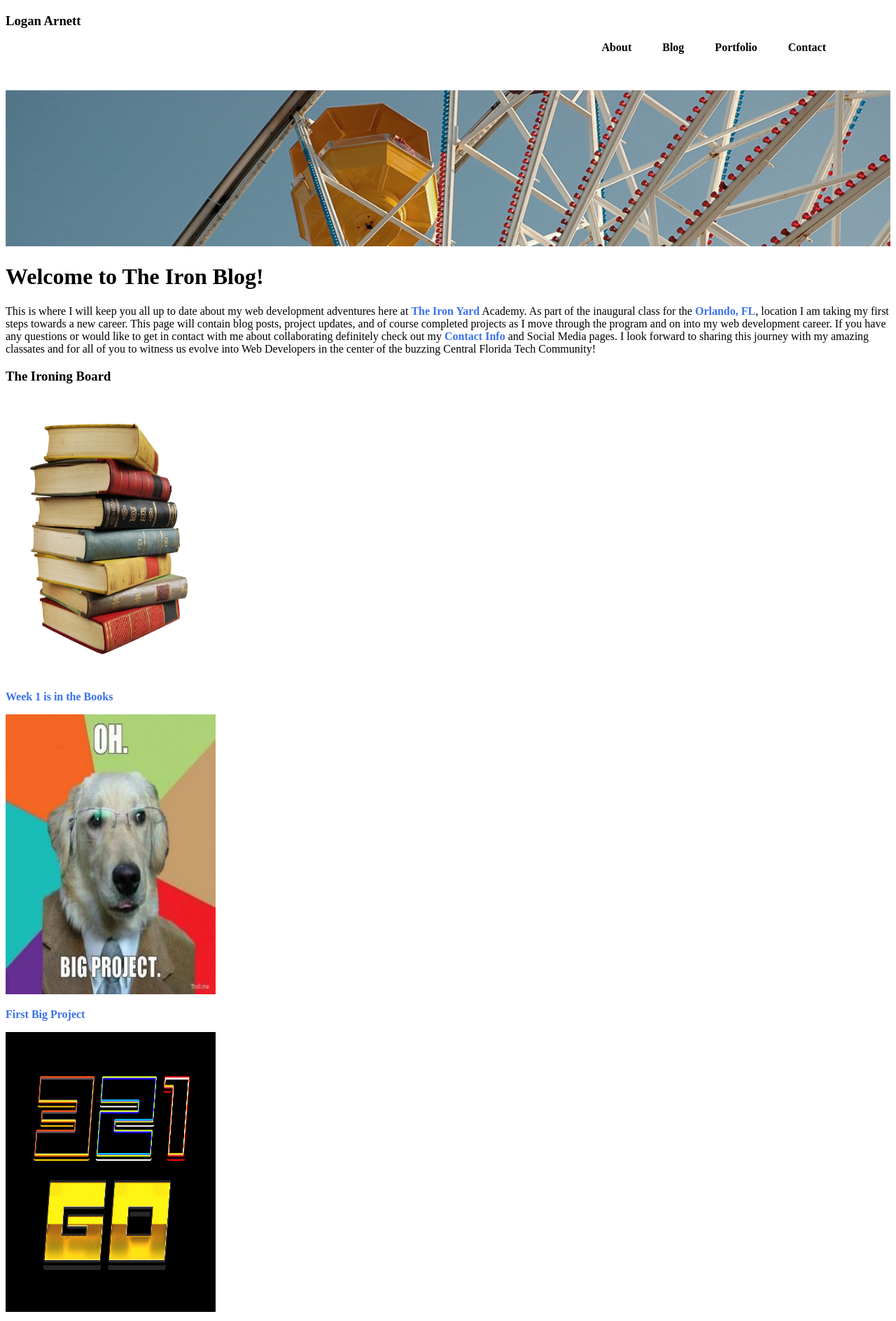
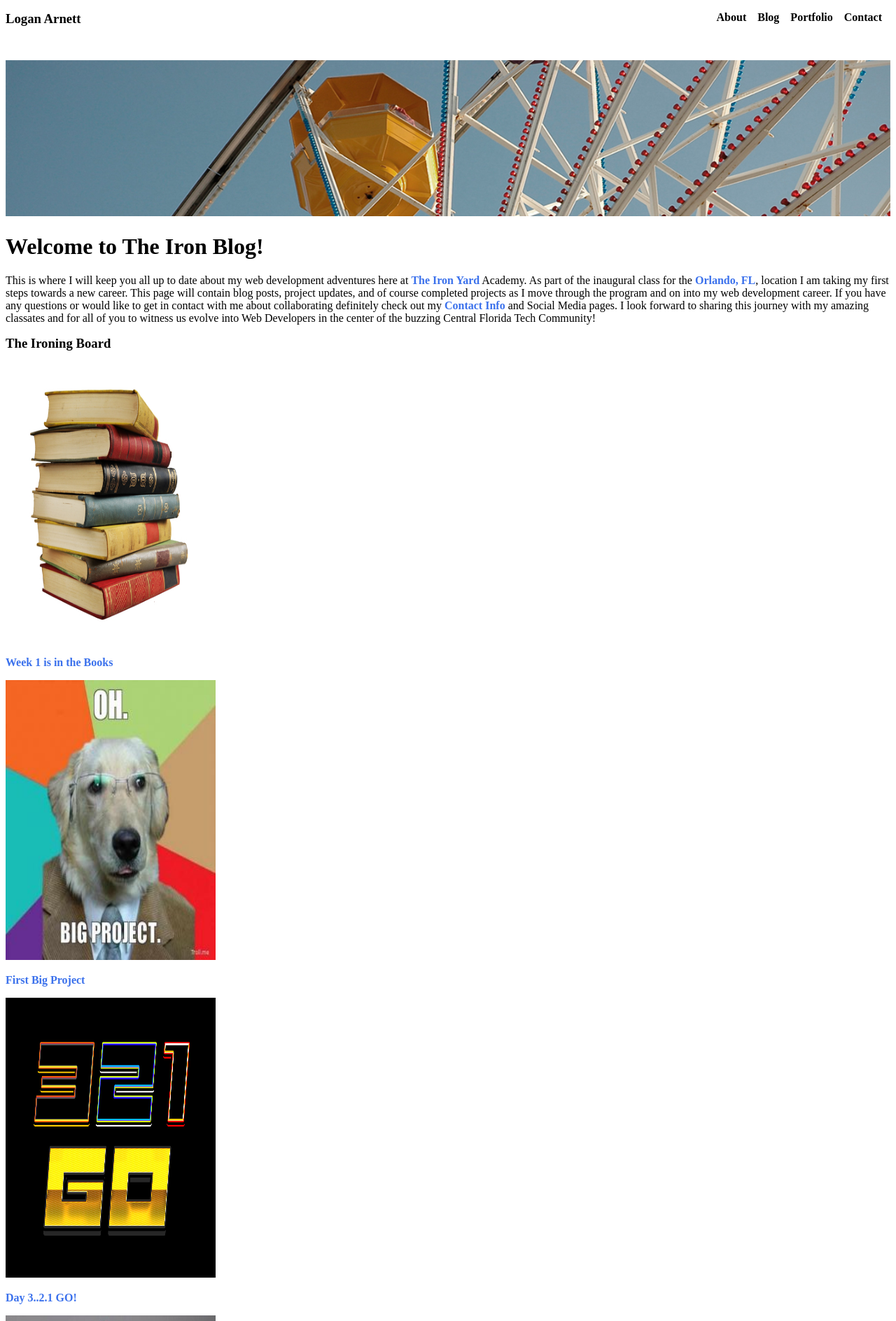
Before and after one commit to LoganArnett/MEANfolio, a Jekyll site: the page built from index.md, in a window 1280 px wide. Shown: the top 1888 px of the page at 70% size. Built offline with Jekyll 4.4.1, drawn with Linux system fonts in a browser that asks for light colours.

Commit message:
new navbar

```diff
--- a/_includes/navbar.html
+++ b/_includes/navbar.html
@@ -1,9 +1,12 @@
-<div id="navbar" >
-    <h3 id="mainname"> Logan Arnett</h3>
-    <ul id="nav">
-        <li><a href="http://loganarnett.github.io/">About</a></li>
-        <li><a href="http://loganarnett.github.io/">Blog</a></li>
-        <li><a href="https://github.com/LoganArnett?tab=repositories">Portfolio</a></li>
-        <li><a href="http://loganarnett.github.io/">Contact</a></li>
+<header>
+    <div id="mainname"><h3>Logan Arnett</h3>
+    </div>
+    <div id="nav">
+    <ul>
+        <li><a href="http://loganarnett.github.io/">About</a>&nbsp;&nbsp;&nbsp;</li>
+        <li><a href="http://loganarnett.github.io/">Blog</a>&nbsp;&nbsp;&nbsp;</li>
+        <li><a href="https://github.com/LoganArnett?tab=repositories">Portfolio</a>&nbsp;&nbsp;&nbsp;</li>
+        <li><a href="http://loganarnett.github.io/">Contact</a>&nbsp;&nbsp;&nbsp;</li>
     </ul>
-</div>
+ </div>
+</header>
--- a/style.css
+++ b/style.css
@@ -1,18 +1,4 @@
 /* style.css */
-
-#nav {
-    list-style-type: none;
-    margin: 0;
-    padding: 0;
-    position: absolute;
-    right: 80px;
-}
-
-#nav li {
-    display: inline;
-    padding: 20px;
-}
-
 
 #banner {
     margin-left: auto;
@@ -70,3 +56,17 @@ div #navbar {
 #navbar-right {
     display: inline;
 }
+
+h3 {
+    margin: 0;
+    clear: right;
+
+}
+
+header { width: 100%; }
+
+#mainname { float: left; }
+
+#nav{ float: right;}
+#nav ul { padding: 0; margin: 0; }
+#nav ul li {display: inline;}
```
